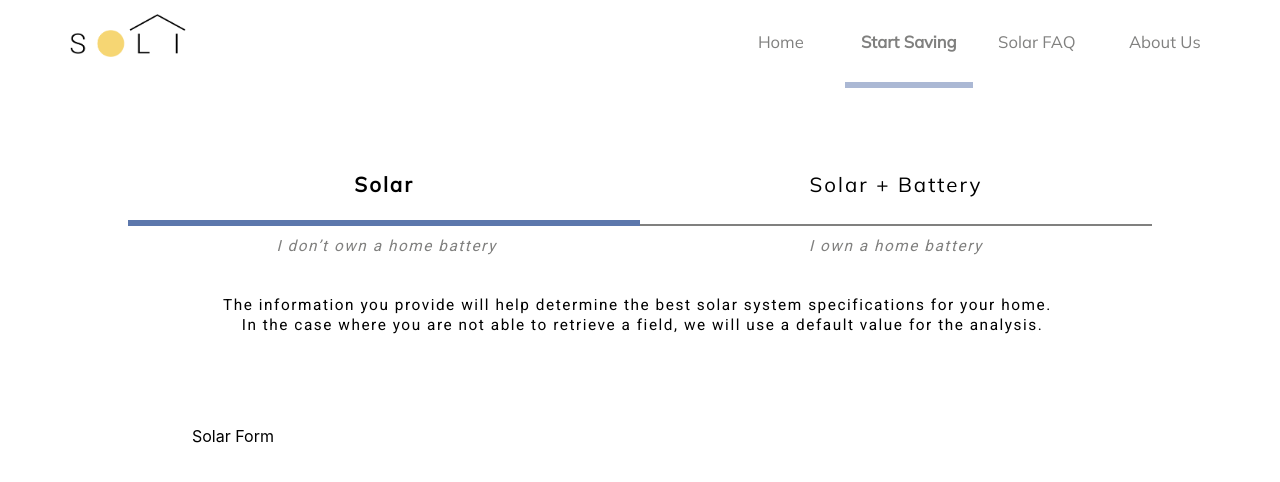
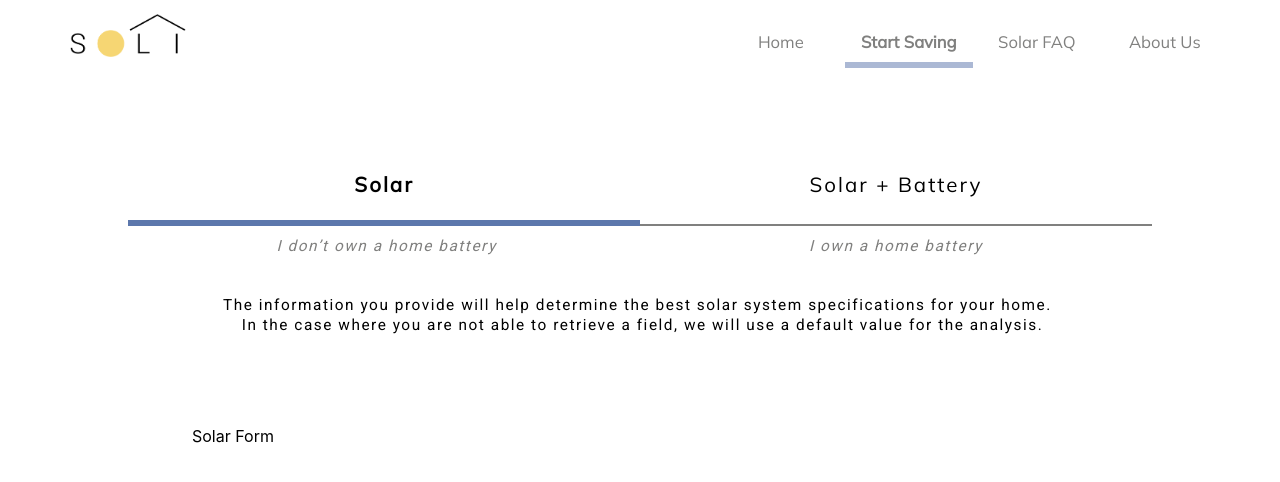
Before and after one commit to tanushree-sharma/fydp-app, a React (Create React App) app: page /start-saving in a window 1280 px wide. Shown: the top 482 px of the page. Built offline with nearby package versions, Linux system fonts and the light colour scheme; no server answers.

Commit message:
adjusting line height

```diff
--- a/src/App.css
+++ b/src/App.css
@@ -71,6 +71,7 @@ ul.nav-right {
 .nav-right a.selected {
   font-weight: 600;
   text-decoration: none;
+  line-height: 2.5em;
   border-bottom: 6px solid #ABB8D4;
   color:#80807F;
 }
```
